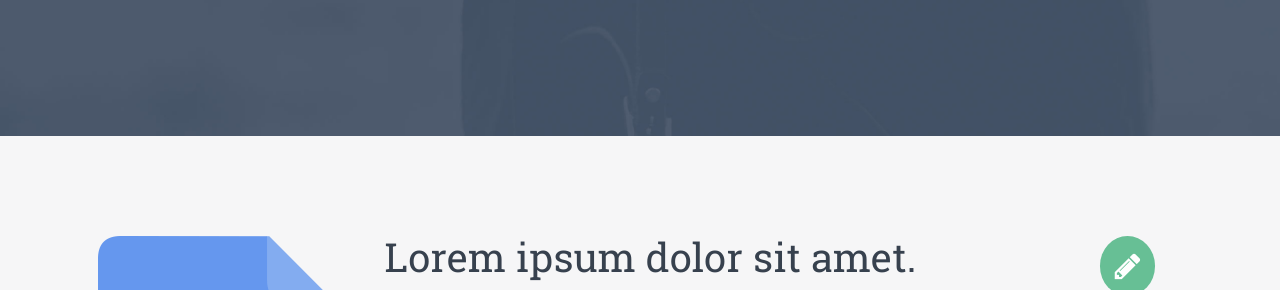
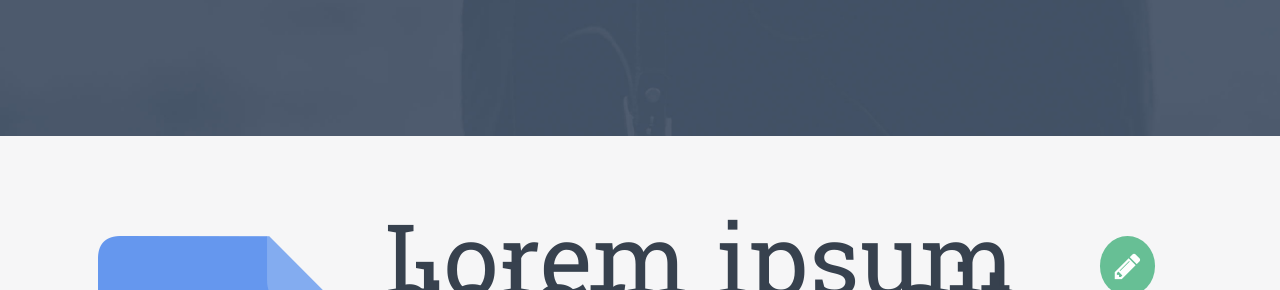
Before and after one commit to Stravskyy/01_Work_progekt_04, a website: page src/index.html in a window 1280 px wide. Shown: the part 789-1079 px from the top of the page. Drawn offline with nearby package versions, Linux system fonts and the light colour scheme; files that its build step writes are made by us from their sources.

Commit message:
Font_art

```diff
--- a/src/styles/components/_Article.less
+++ b/src/styles/components/_Article.less
@@ -1,4 +1,4 @@
-@ArtFont: 40px;
+@ArtFont: 100px;
 
 .Article {
 
```
